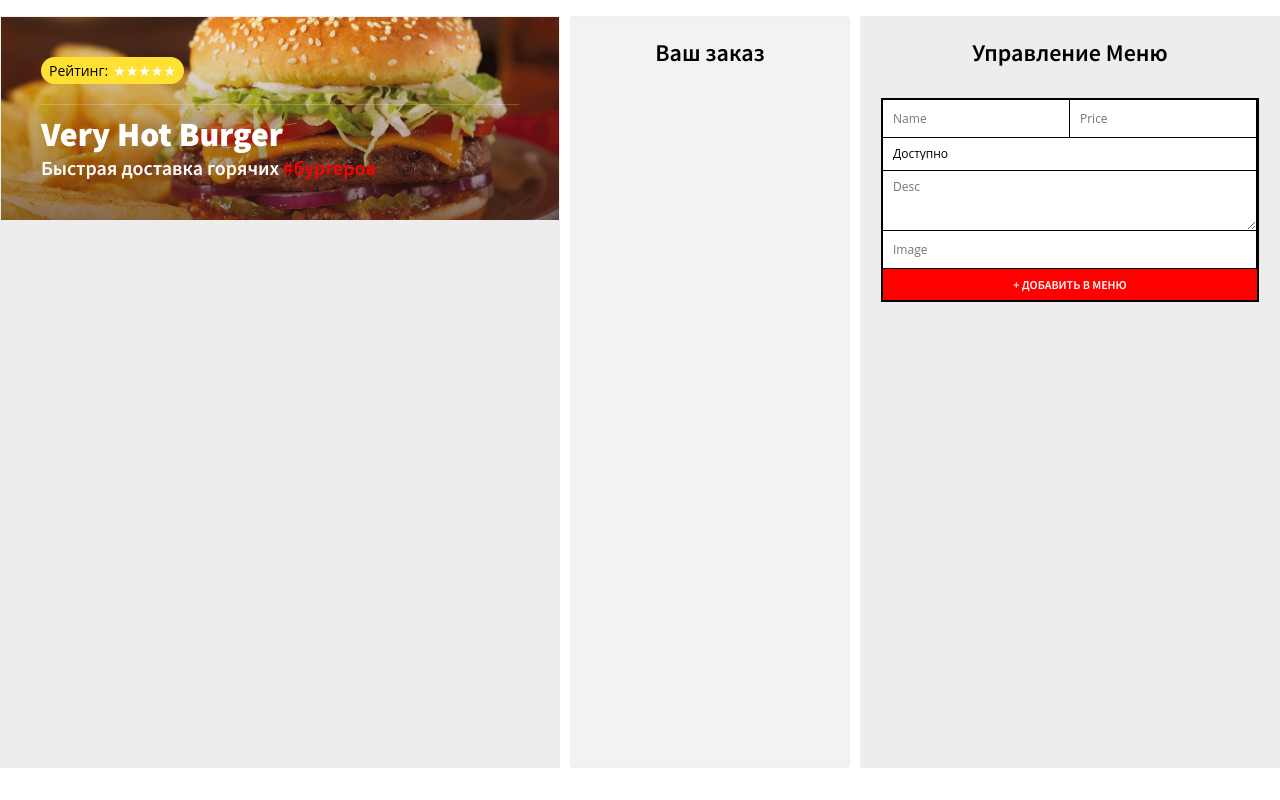
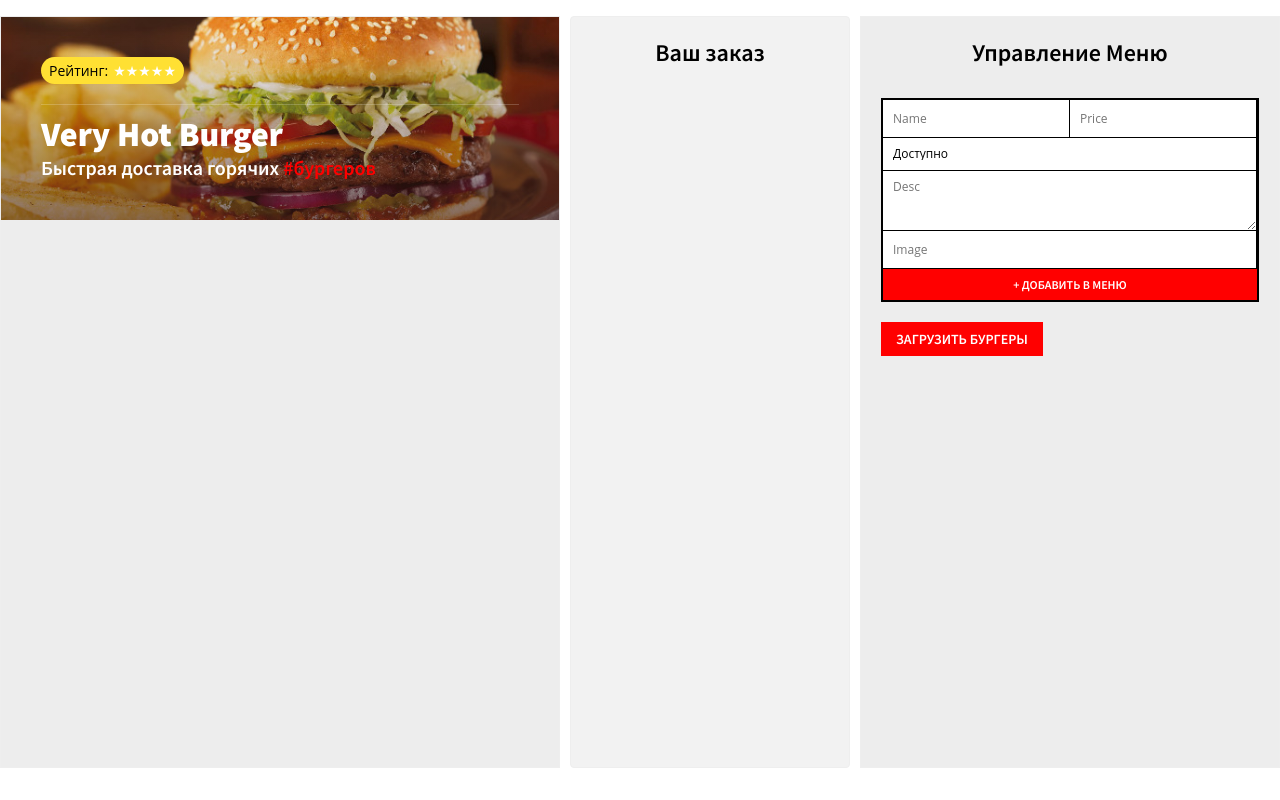
Before and after one commit to zeka2021/hot-burgers, a React (Create React App) app: page /restaurant/1 in a window 1280 px wide. Built offline with nearby package versions, Linux system fonts and the light colour scheme.

Commit message:
add burgers in menu

```diff
--- a/src/components/App.js
+++ b/src/components/App.js
@@ -2,6 +2,7 @@
 import Header from './Header';
 import Order from './Order';
 import MenuAdmin from "./MenuAdmin";
+import sampleBurgers from '../sample-burgers';
 
 class App extends React.Component {
     state = {
@@ -15,6 +16,11 @@
         this.setState({ burgers });
 
     }
+
+
+    loadSampleBurgers = () => {
+        this.setState({ burgers: sampleBurgers });
+    }
     render() {
         return (
             <div className='burger-paradise'>
@@ -22,7 +28,10 @@
                     <Header title="Very Hot Burger" amount={10} hot={true}/>
                 </div>
                  <Order />
-                    <MenuAdmin addBurger={this.addBurger} />
+                <MenuAdmin
+                    addBurger={this.addBurger}
+                loadSampleBurgers={this.loadSampleBurgers}
+                />
             </div>
         );
 
--- a/src/components/MenuAdmin.js
+++ b/src/components/MenuAdmin.js
@@ -8,6 +8,8 @@
             <div className='menu-admin'>
                 <h2>Управление Меню</h2>
                 <AddBurgerForm addBurger={this.props.addBurger} />
+                <button onClick={this.props.loadSampleBurgers}>
+                    Загрузить бургеры</button>
             </div>
         );
 
```
